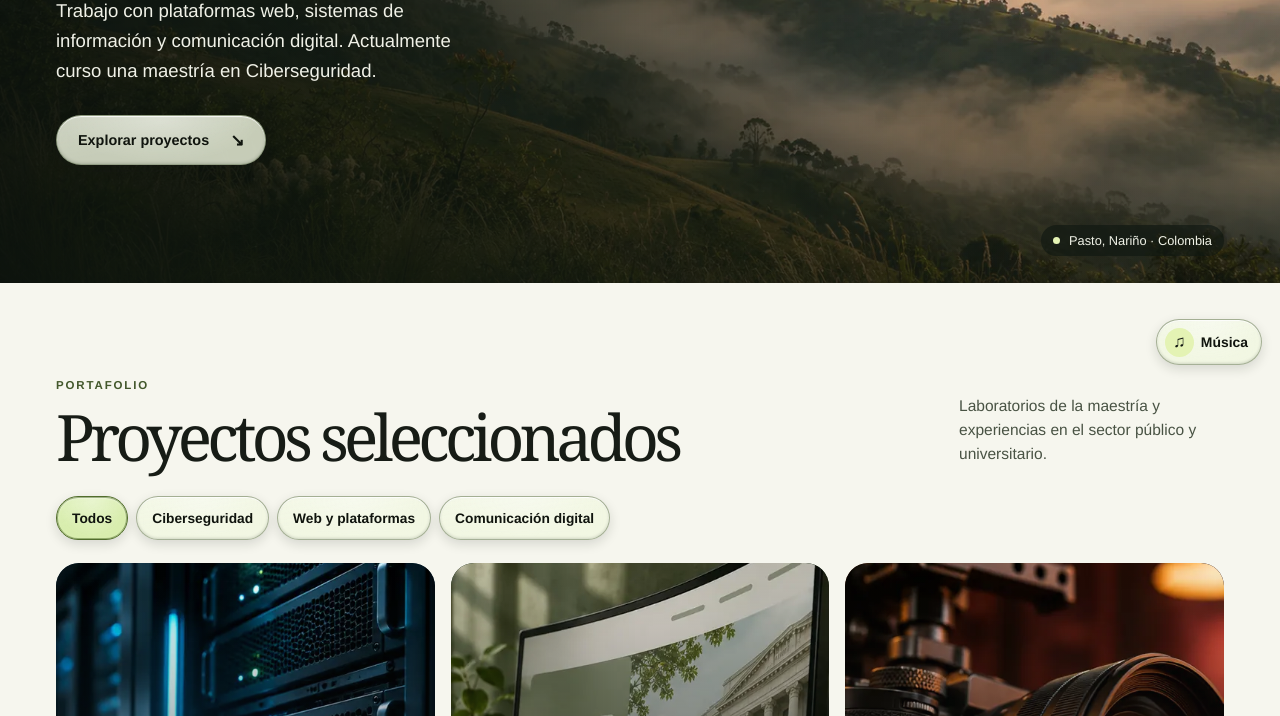
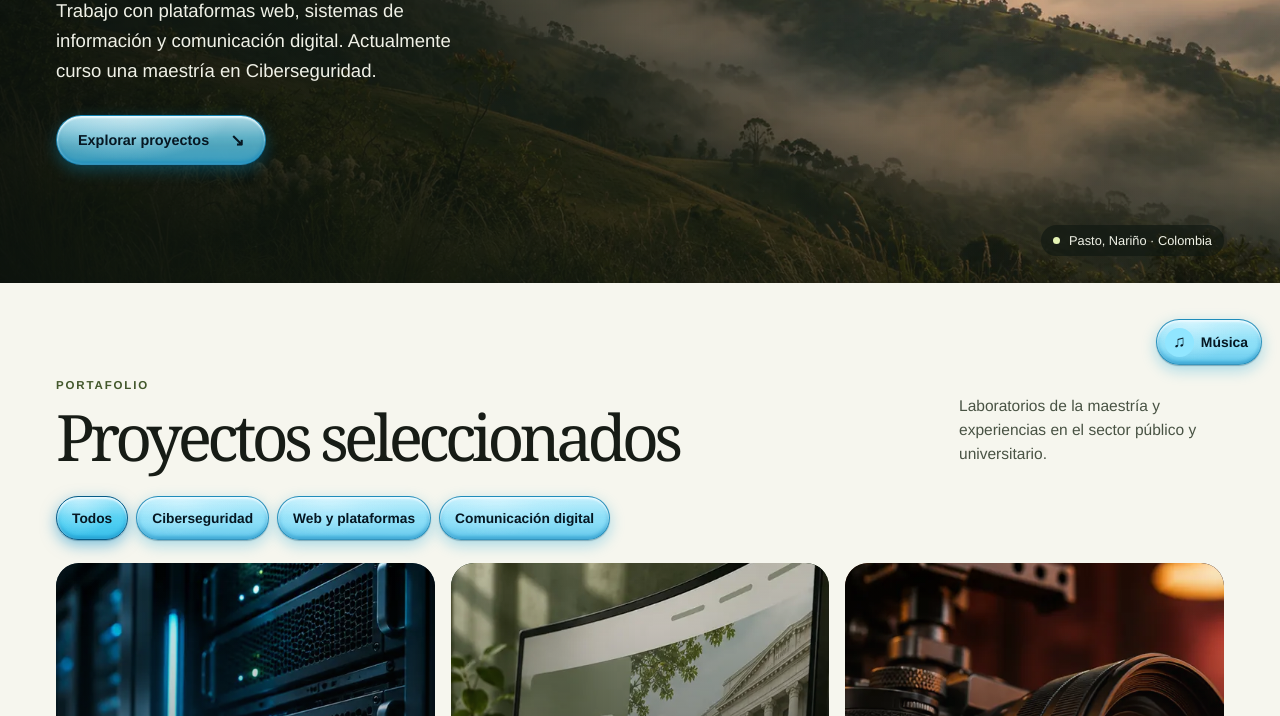
Before and after one commit to ronal728/paginaWeb, a plain HTML site: page public/index.html in a window 1280 px wide. Shown: the part 417-1133 px from the top of the page. Drawn offline with Linux system fonts and the light colour scheme.

Commit message:
Dar a los botones un acabado de vidrio azul cian

```diff
--- a/public/styles.css
+++ b/public/styles.css
@@ -92,8 +92,8 @@ h2 { margin-bottom: 0; font: 500 clamp(2.8rem, 5vw, 5rem)/.98 Georgia, serif; le
 
 .music { position: fixed; right: max(18px, env(safe-area-inset-right)); bottom: max(18px, env(safe-area-inset-bottom)); z-index: 12; }
 .music-toggle { display: flex; align-items: center; gap: 7px; min-height: 46px; margin-left: auto; padding: 7px 13px 7px 8px; border-radius: 40px; font-size: .87rem; text-decoration: none; }
-.music-toggle[aria-expanded="true"] .music-note { background: #f2ffd1; }
-.music-note { display: grid; place-items: center; width: 29px; height: 29px; border-radius: 50%; background: var(--lime); color: var(--dark); font-size: 1.05rem; }
+.music-toggle[aria-expanded="true"] .music-note { background: #e8fbff; }
+.music-note { display: grid; place-items: center; width: 29px; height: 29px; border-radius: 50%; background: #91e6ff; color: #071b28; font-size: 1.05rem; }
 .music-panel { position: absolute; right: 0; bottom: calc(100% + 9px); width: min(345px, 100vw - 36px); max-height: calc(100dvh - 95px); overflow: auto; padding: 16px; border: 1px solid #c8cfbd; border-radius: 20px; background: var(--paper); box-shadow: 0 10px 42px #111a1640; visibility: hidden; opacity: 0; transform: translateY(8px); transition: opacity .2s, transform .2s, visibility .2s; }
 .music-panel.is-open { visibility: visible; opacity: 1; transform: none; }
 .panel-heading { display: flex; justify-content: space-between; align-items: start; gap: 10px; margin-bottom: 11px; }
@@ -114,38 +114,44 @@ dialog dt { font-weight: 750; }
 dialog dd { margin: 3px 0 12px; color: var(--muted); }
 
 
-/* Keep the label legible over the blurred background. */
+/* The bright rim and cursor reflection stay visible across light and dark surfaces. */
 :is(.button, .nav-contact, .filters button, .card-arrow, .music-toggle, .icon-button) {
-  --glass-tint: #f1f7e1cf;
-  --glass-rim: #57684580;
-  --glass-highlight: #ffffffe0;
-  --glass-reflection: #fffffff0;
-  --glass-rest-reflection: #ffffff54;
-  color: #10140e;
+  --glass-tint: #65d6fbbd;
+  --glass-rim: #087aabc4;
+  --glass-highlight: #ecfbfff5;
+  --glass-reflection: #f8fdff;
+  --glass-rest-reflection: #eafaff78;
+  --glass-halo: #099fd655;
+  color: #061722;
   font-weight: 750;
   border: 1px solid var(--glass-rim);
   background:
-    radial-gradient(ellipse at var(--glass-x, 50%) var(--glass-y, 8%), var(--glass-rest-reflection), transparent 68%),
-    linear-gradient(170deg, #ffffff24, transparent 56%),
+    radial-gradient(ellipse 62% 115% at var(--glass-x, 33%) var(--glass-y, 0%), var(--glass-rest-reflection) 0%, #c7f2ff56 42%, transparent 80%),
+    linear-gradient(180deg, #effcff94 0%, #b4eeff24 46%, transparent 62%, #008bca42 100%),
     var(--glass-tint);
-  box-shadow: inset 0 1px 1px var(--glass-highlight), inset 0 -1px 3px #0a140c26, 0 4px 12px #141c1624;
-  -webkit-backdrop-filter: blur(16px) saturate(145%);
-  backdrop-filter: blur(16px) saturate(145%);
+  box-shadow:
+    inset 0 2px 2px var(--glass-highlight),
+    inset 0 -2px 4px #007db991,
+    inset 1px 0 2px #def8ff9c,
+    0 1px 1px #003c5e54,
+    0 5px 15px var(--glass-halo);
+  -webkit-backdrop-filter: blur(19px) saturate(170%);
+  backdrop-filter: blur(19px) saturate(170%);
   transition: transform .25s cubic-bezier(.2, .65, .36, 1), box-shadow .25s, border-color .25s;
 }
 
-/* The greener tint also shows which filter or player control is active. */
 :is(.filters button[aria-pressed="true"], .music-toggle[aria-expanded="true"]) {
-  --glass-rim: #516d2c;
-  --glass-tint: #d5eca7e5;
-  box-shadow: inset 0 0 0 1px #516d2c80, inset 0 1px 2px #ffffffbd, 0 4px 12px #141c1624;
+  --glass-rim: #075b87;
+  --glass-tint: #39c9f3e3;
+  --glass-halo: #008bcb82;
 }
 
 @media (hover: hover) {
   :is(.button, .nav-contact, .filters button, .music-toggle, .icon-button):hover,
   .project-button:not(:disabled):hover .card-arrow {
     --glass-rest-reflection: var(--glass-reflection);
-    transform: translateY(-2px);
+    --glass-halo: #00aeefb0;
+    transform: translateY(-3px);
   }
 }
 
@@ -156,8 +162,8 @@ dialog dd { margin: 3px 0 12px; color: var(--muted); }
 }
 
 @supports not ((backdrop-filter: blur(1px)) or (-webkit-backdrop-filter: blur(1px))) {
-  :is(.button, .nav-contact, .filters button, .card-arrow, .music-toggle, .icon-button) { --glass-tint: #eef3e4; }
-  :is(.filters button[aria-pressed="true"], .music-toggle[aria-expanded="true"]) { --glass-tint: #d5eca7; }
+  :is(.button, .nav-contact, .filters button, .card-arrow, .music-toggle, .icon-button) { --glass-tint: #93e3fb; }
+  :is(.filters button[aria-pressed="true"], .music-toggle[aria-expanded="true"]) { --glass-tint: #58d1f5; }
 }
 
 @media (max-width: 930px) {
```
